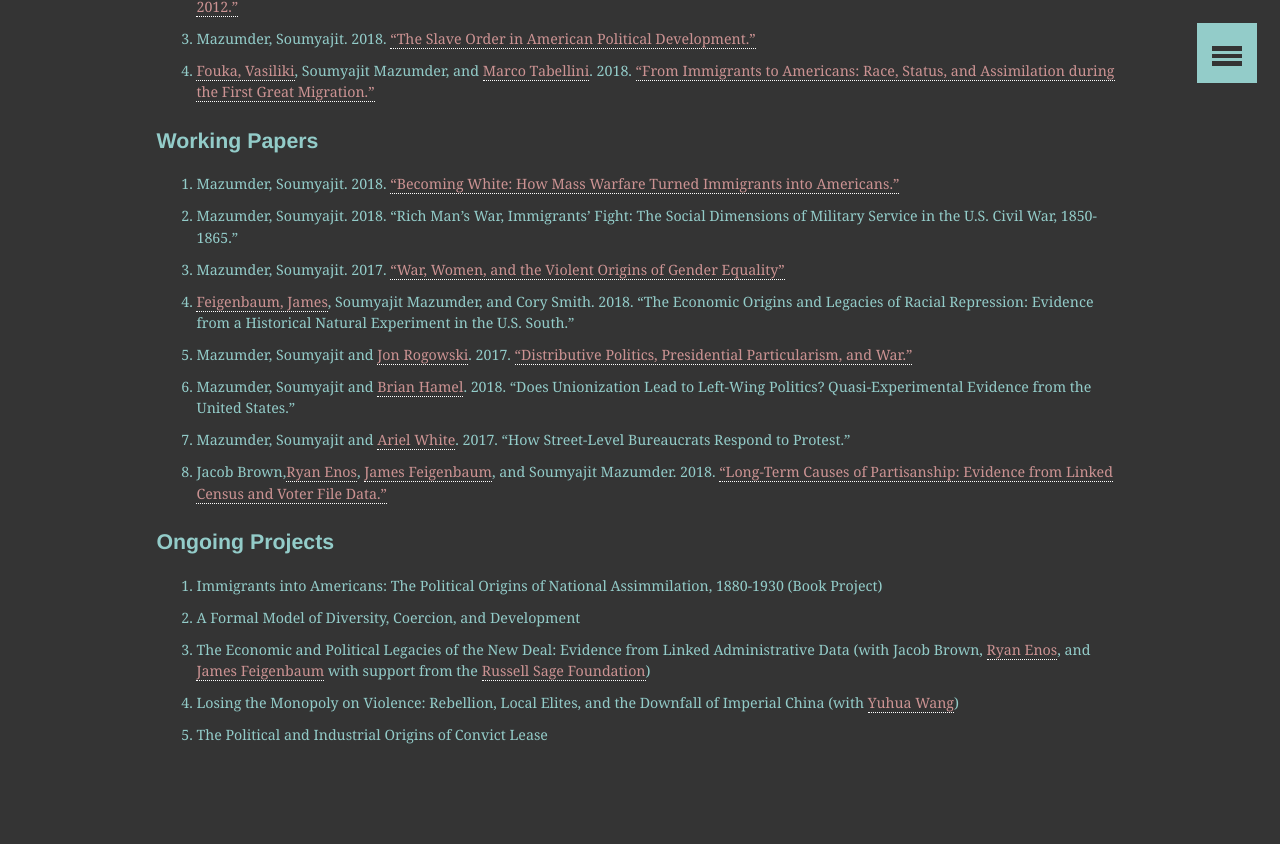
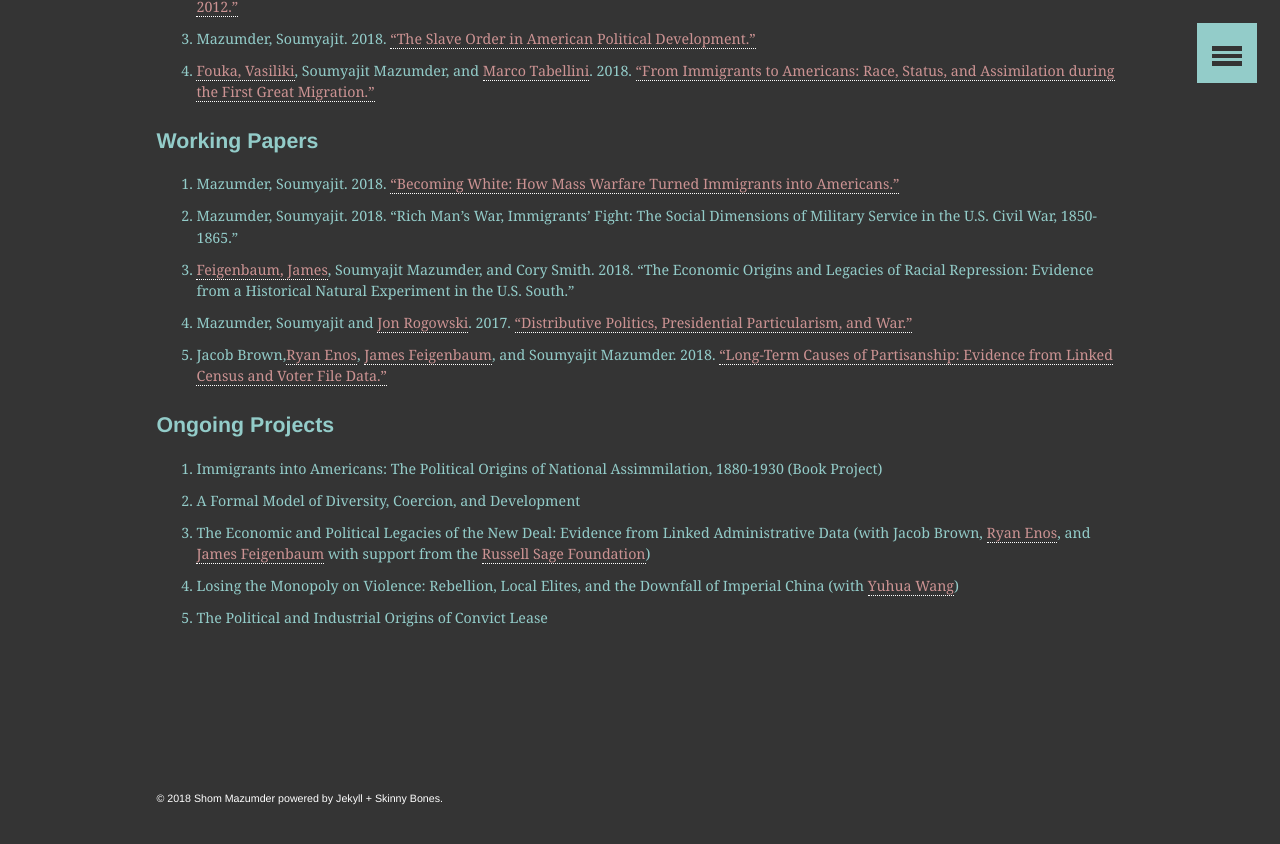
Before and after one commit to shommazumder/shommazumder.github.io-archive, a Jekyll site: the page built from _pages/research.md, in a window 1280 px wide and 900 px high, scrolled down 647 px. Shown: the top 844 px of the window. Built offline with Jekyll 4.4.1, drawn with Linux system fonts in a browser that asks for light colours.

Commit message:
trimmed research page

```diff
--- a/_pages/research.md
+++ b/_pages/research.md
@@ -27,12 +27,9 @@ layout: archive
 
 1. Mazumder, Soumyajit. 2018. ["Becoming White: How Mass Warfare Turned Immigrants into Americans."](https://www.dropbox.com/s/f4u583cju7q2caq/war-assimilation-mazumder.pdf?raw=1)
 2. Mazumder, Soumyajit. 2018. "Rich Man's War, Immigrants' Fight: The Social Dimensions of Military Service in the U.S. Civil War, 1850-1865."
-3. Mazumder, Soumyajit. 2017. ["War, Women, and the Violent Origins of Gender Equality"](https://www.dropbox.com/s/igk8h532n922dc7/ww1-political-v2.pdf?raw=1)
-4. [Feigenbaum, James](http://jamesfeigenbaum.github.io/), Soumyajit Mazumder, and Cory Smith. 2018. "The Economic Origins and Legacies of Racial Repression: Evidence from a Historical Natural Experiment in the U.S. South."
-5. Mazumder, Soumyajit and [Jon Rogowski](https://scholar.harvard.edu/rogowski). 2017. ["Distributive Politics, Presidential Particularism, and War."](https://www.dropbox.com/s/mpwqiui696ywy91/war-particularism.pdf?raw=1)
-6. Mazumder, Soumyajit and [Brian Hamel](https://brianhamel.net/). 2018. "Does Unionization Lead to Left-Wing Politics? Quasi-Experimental Evidence from the United States."
-7. Mazumder, Soumyajit and [Ariel White](https://arwhite.mit.edu/). 2017. "How Street-Level Bureaucrats Respond to Protest."
-8. Jacob Brown,[Ryan Enos](http://ryandenos.com/), [James Feigenbaum](http://jamesfeigenbaum.github.io/), and Soumyajit Mazumder. 2018. ["Long-Term Causes of Partisanship: Evidence from Linked Census and Voter File Data."](https://www.dropbox.com/s/aaocr5rk1jvoz29/BrownEnosFeigenbaumMazumder.pdf?raw=1)
+3. [Feigenbaum, James](http://jamesfeigenbaum.github.io/), Soumyajit Mazumder, and Cory Smith. 2018. "The Economic Origins and Legacies of Racial Repression: Evidence from a Historical Natural Experiment in the U.S. South."
+4. Mazumder, Soumyajit and [Jon Rogowski](https://scholar.harvard.edu/rogowski). 2017. ["Distributive Politics, Presidential Particularism, and War."](https://www.dropbox.com/s/mpwqiui696ywy91/war-particularism.pdf?raw=1)
+5. Jacob Brown,[Ryan Enos](http://ryandenos.com/), [James Feigenbaum](http://jamesfeigenbaum.github.io/), and Soumyajit Mazumder. 2018. ["Long-Term Causes of Partisanship: Evidence from Linked Census and Voter File Data."](https://www.dropbox.com/s/aaocr5rk1jvoz29/BrownEnosFeigenbaumMazumder.pdf?raw=1)
 
 #### Ongoing Projects
 
```
